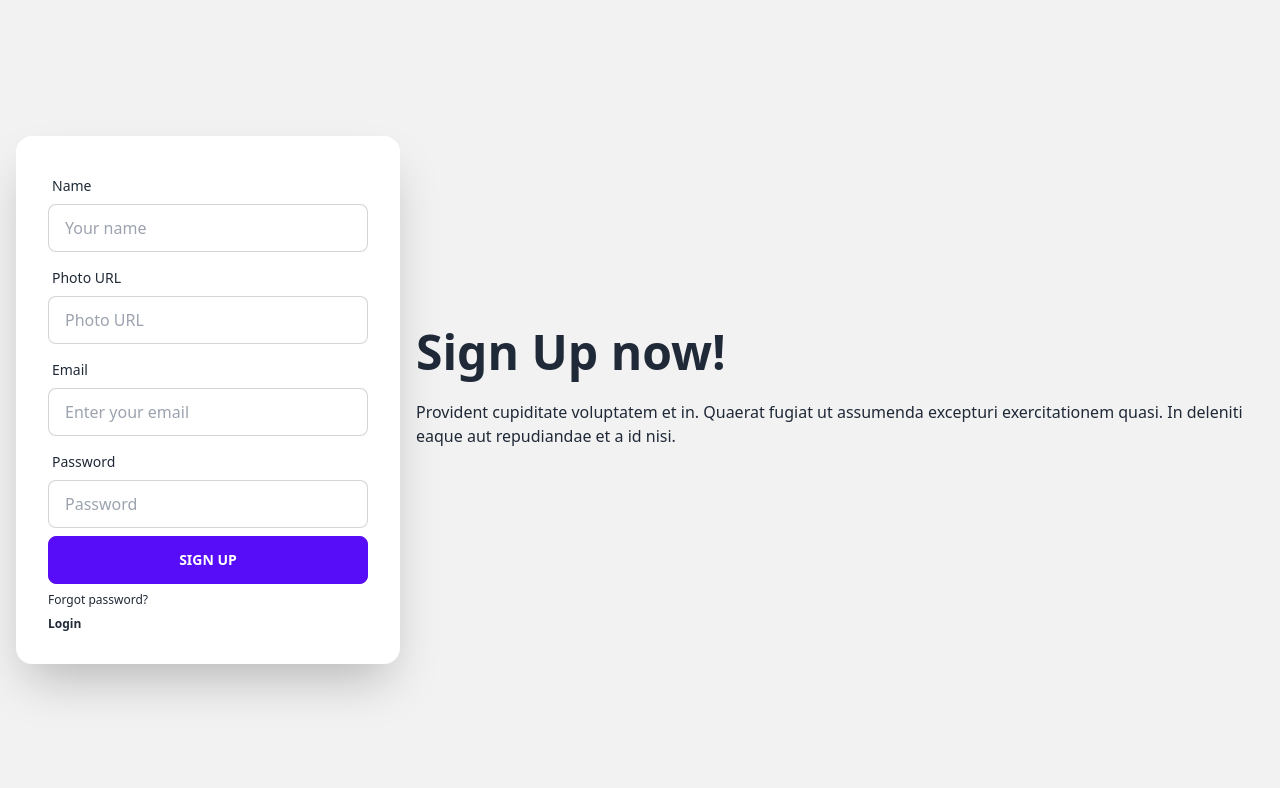
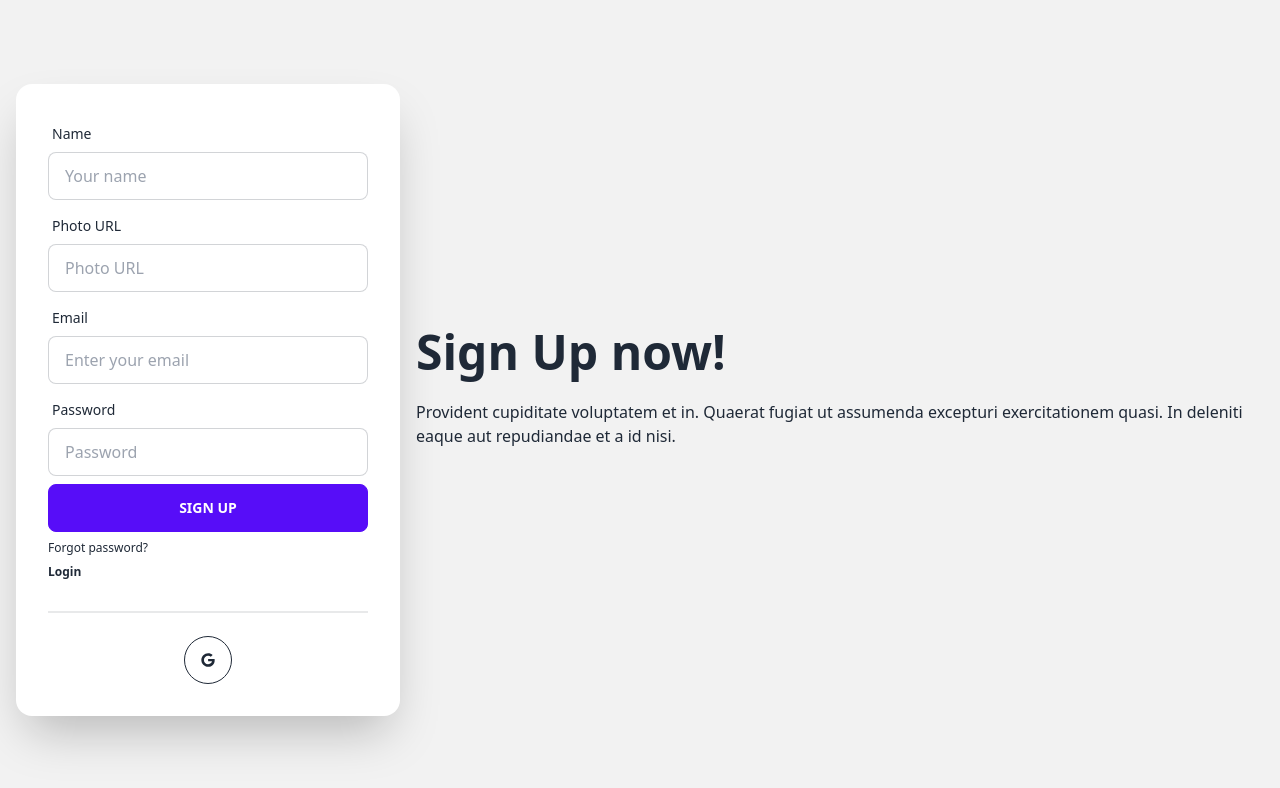
Before and after one commit to ariaanahmed/bistro-boss-client, a React app: page /signup in a window 1280 px wide. Shown: the top 788 px of the page. Built offline with nearby package versions, Linux system fonts and the light colour scheme; no server answers; the HTML template or start-up script is replaced by a standard one.

Commit message:
78-3 Save User if he doesnt exists in the database

```diff
--- a/src/mainlayout/MainLayout.jsx
+++ b/src/mainlayout/MainLayout.jsx
@@ -5,7 +5,6 @@
 const MainLayout = () => {
 
     const location = useLocation();
-    console.log(location)
 
     const noHeaderFooter = location.pathname.includes('login') || location.pathname.includes('signup');
 
--- a/src/pages/login/Login.jsx
+++ b/src/pages/login/Login.jsx
@@ -4,6 +4,7 @@
 import { Link, useLocation, useNavigate } from 'react-router-dom';
 import { Helmet } from 'react-helmet-async';
 import Swal from 'sweetalert2';
+import SocialLogin from '../shared/sociallogin/SocialLogin';
 
 const Login = () => {
     const [disabled, setDisabled] = useState(true)
@@ -106,6 +107,7 @@
                             <Link to="/signup">
                                 <p className='label-text-alt link link-hover text-md font-semibold'>Sign Up</p>
                             </Link>
+                            <SocialLogin />
                         </form>
                     </div>
                 </div>
--- /dev/null
+++ b/src/pages/shared/sociallogin/SocialLogin.jsx
@@ -0,0 +1,47 @@
+import React from 'react';
+import { useContext } from 'react';
+import { FaGoogle } from 'react-icons/fa';
+import { AuthContext } from '../../../provider/AuthProvider';
+import { useLocation, useNavigate } from 'react-router-dom';
+
+const SocialLogin = () => {
+    const { googleSignIn } = useContext(AuthContext);
+
+    const navgiate = useNavigate();
+    const location = useLocation();
+
+    const from = location.state?.from?.pathname || '/';
+
+    const handleGoogleSignIn = () => {
+
+        googleSignIn().then((result) => {
+            const loggedUser = result.user;
+            console.log(loggedUser);
+            const saveUser = { name: loggedUser.displayName, email: loggedUser.email }
+            fetch('http://localhost:5000/users', {
+                method: 'POST',
+                headers: {
+                    'content-type': 'application/json'
+                },
+                body: JSON.stringify(saveUser)
+            })
+                .then((res) => res.json())
+                .then(() => {
+                    navgiate(from, { replace: true })
+                })
+        })
+            .catch((error) => console.log(error))
+    }
+    return (
+        <div>
+            <div className="divider"></div>
+            <div className='text-center'>
+                <button onClick={handleGoogleSignIn} className="btn btn-circle btn-outline">
+                    <FaGoogle />
+                </button>
+            </div>
+        </div>
+    );
+};
+
+export default SocialLogin;
--- a/src/pages/signup/SignUp.jsx
+++ b/src/pages/signup/SignUp.jsx
@@ -4,6 +4,7 @@
 import { Link, useNavigate } from "react-router-dom";
 import { AuthContext } from "../../provider/AuthProvider";
 import Swal from "sweetalert2";
+import SocialLogin from "../shared/sociallogin/SocialLogin";
 
 const SignUp = () => {
     const { register, handleSubmit, reset, formState: { errors } } = useForm();
@@ -21,9 +22,17 @@
 
                 updateP(data.name, data.photoUrl)
                     .then(() => {
-                        console.log('user profile updated');
-                        reset();
-
+                        const saveUser = {name: data.name, email: data.email}
+                        fetch('http://localhost:5000/users', {
+                            method: 'POST',
+                            headers: {
+                                'content-type': 'application/json'
+                            },
+                            body: JSON.stringify(saveUser)
+                        })
+                            .then((res) => res.json())
+                            .then((data) => {
+                                if (data.insertedId) {
                                     Swal.fire({
                                         position: 'top-end',
                                         icon: 'success',
@@ -32,7 +41,9 @@
                                         timer: 1500
                                     })
                                     navigate('/')
-
+                                }
+                            })
+                        reset();
                     }).catch((error) => {
                         console.log(error)
                     })
@@ -104,6 +115,7 @@
                             <Link to="/login">
                                 <p className="label-text-alt link link-hover text-md font-semibold">Login</p>
                             </Link>
+                            <SocialLogin/>
                         </form>
                     </div>
                 </div>
--- a/src/provider/AuthProvider.jsx
+++ b/src/provider/AuthProvider.jsx
@@ -1,5 +1,5 @@
 import { createContext, useEffect, useState } from 'react';
-import { createUserWithEmailAndPassword, getAuth, onAuthStateChanged, signInWithEmailAndPassword, signOut, updateProfile } from 'firebase/auth';
+import { GoogleAuthProvider, createUserWithEmailAndPassword, getAuth, onAuthStateChanged, signInWithEmailAndPassword, signInWithPopup, signOut, updateProfile } from 'firebase/auth';
 import { app } from '../firebase/firebase.config';
 
 const auth = getAuth(app)
@@ -11,6 +11,8 @@
     const [user, setUser] = useState(null);
     const [loading, setLoading] = useState(true);
 
+    const googleProvider = new GoogleAuthProvider();
+
     const createUser = (email, password) => {
         setLoading(true);
         return createUserWithEmailAndPassword(auth, email, password)
@@ -19,6 +21,11 @@
     const logIn = (email, password) => {
         setLoading(true);
         return signInWithEmailAndPassword(auth, email, password)
+    }
+
+    const googleSignIn = () => {
+        setLoading(true);
+        return signInWithPopup(auth, googleProvider);
     }
 
     const logOut = () => {
@@ -36,6 +43,7 @@
         loading,
         createUser,
         logIn,
+        googleSignIn,
         logOut,
         updateP
     }
--- a/src/routes/Routes.jsx
+++ b/src/routes/Routes.jsx
@@ -45,7 +45,7 @@
     },
     {
       path: 'dashboard',
-      element: <Dashboard/>,
+      element: <PrivateRoute> <Dashboard/> </PrivateRoute>,
       children: [
         {
           path: 'mycart',
```
Also changed, not shown: #notes.txt. Lines whose indentation alone changed are shown as unchanged.
